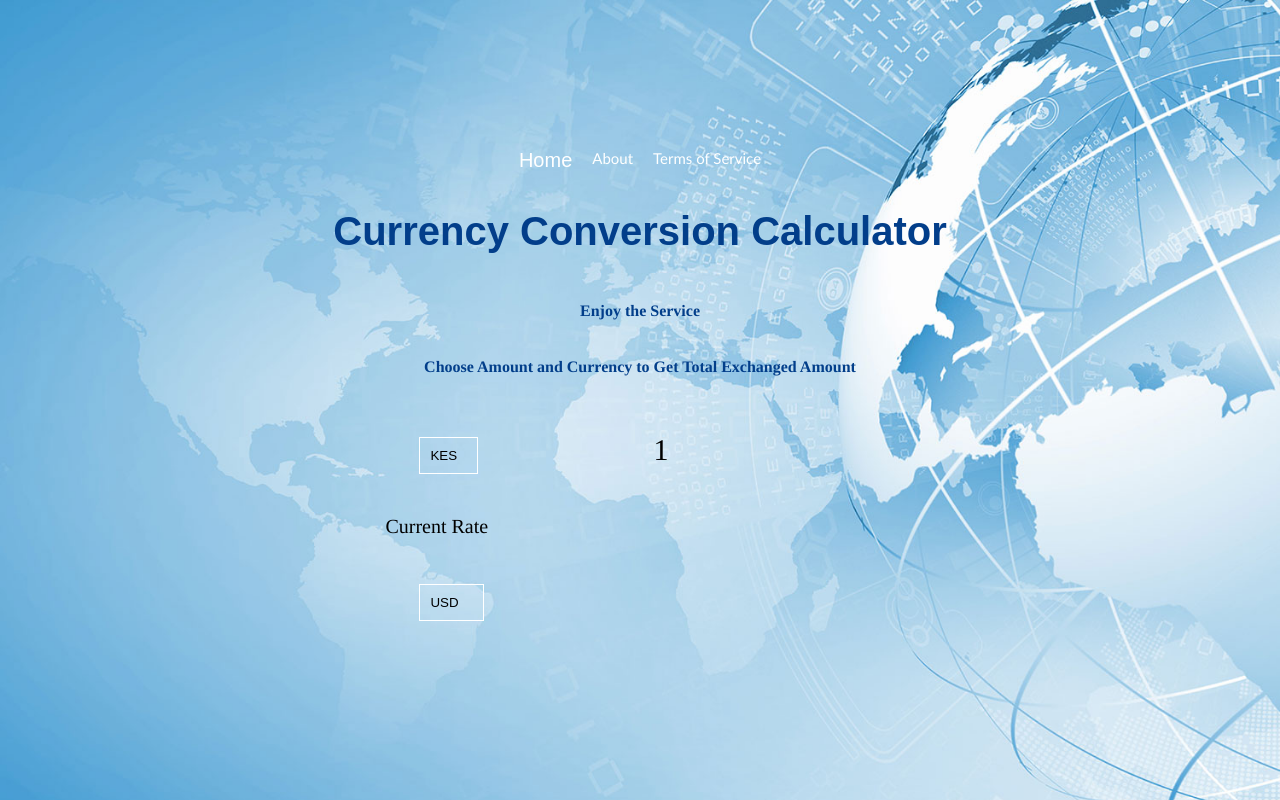
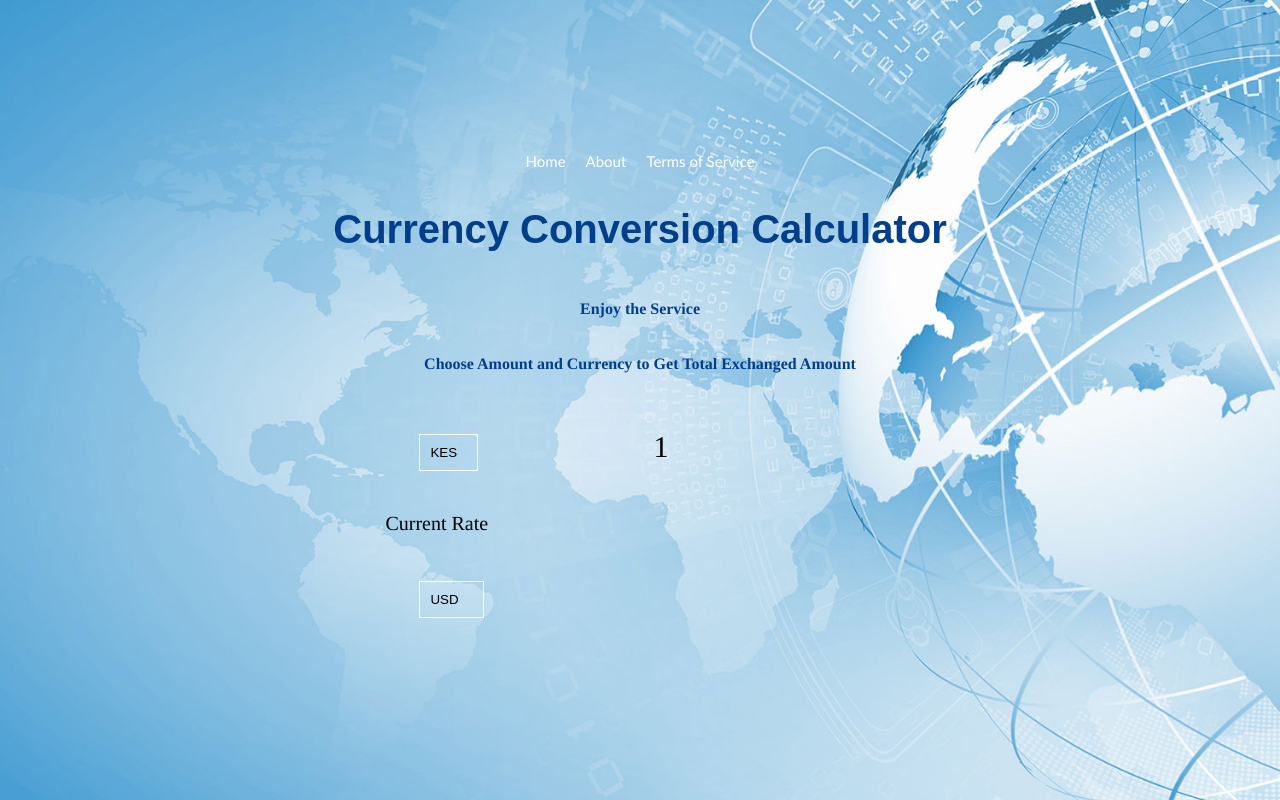
Before and after one commit to DKarimi90/Currency-Converter-App, a plain HTML site: page main.html in a window 1280 px wide. In both pictures the pointer is over the link "Home". Drawn offline with Linux system fonts and the light colour scheme; no server answers.

Commit message:
Edited the Menu Style

```diff
--- a/style.css
+++ b/style.css
@@ -167,7 +167,7 @@ h2 {
 
 .nav a {
     float: left;
-    color: white;
+    color: var(--alternative-color);
     text-align: center;
     padding: 10px;
     text-decoration: none;
@@ -177,8 +177,9 @@ h2 {
     color: var(--primary-color);
 }
 .nav a:hover {
-    font-size: 20px;
-    font-family: charm, sans-serif;
+    color: var(--alternative-color);
+    transition: 2s;
+
 }
 .nav a:active {
     color: var(--secondary-color)
```
